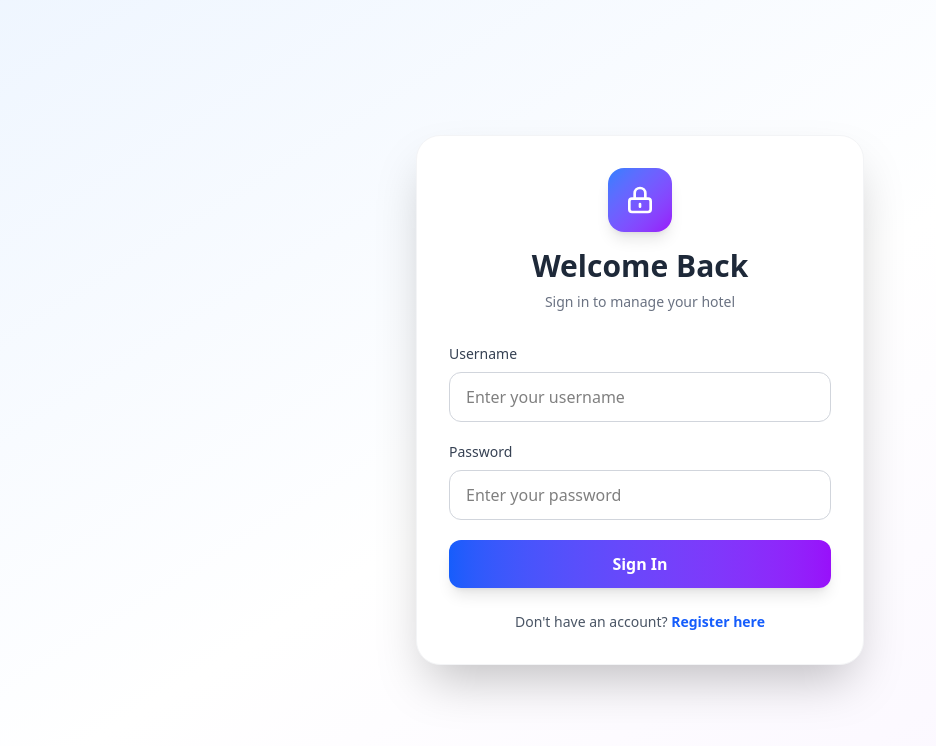
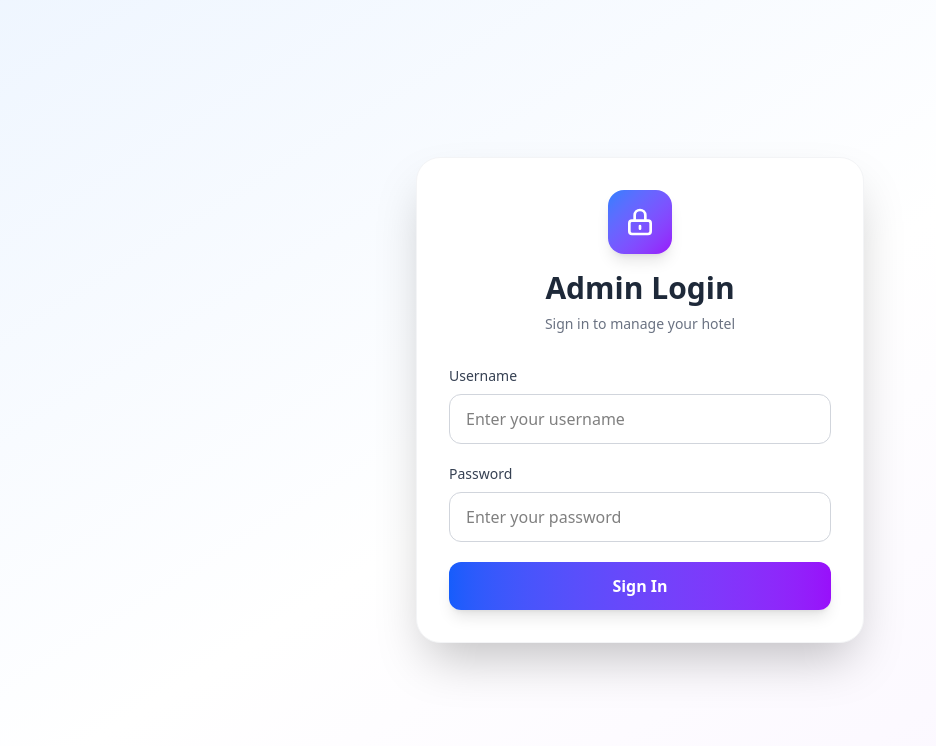
Before and after one commit to Nimit1775/HMS, a React (Vite) app in the folder client/: page /login in a window 1280 px wide. Shown: the top 746 px of the page, without its empty margins (0-936 px from the left). Built offline with nearby package versions, Linux system fonts and the light colour scheme.

Commit message:
admin only login now

```diff
--- a/client/src/pages/Auth.jsx
+++ b/client/src/pages/Auth.jsx
@@ -2,8 +2,8 @@ import { useState } from "react";
 import { useAuth } from "../contexts/Authcontext.jsx";
 
 export default function Auth() {
-  const { login, register } = useAuth();
-  const [isLogin, setIsLogin] = useState(true);
+  const { login /*, register*/ } = useAuth();  // register removed
+  const [isLogin, setIsLogin] = useState(true); // always true now
   const [form, setForm] = useState({ username: "", password: "" });
   const [msg, setMsg] = useState("");
   const [loading, setLoading] = useState(false);
@@ -12,7 +12,6 @@ export default function Auth() {
     e.preventDefault();
     setMsg("");
 
-    // Validation
     if (!form.username.trim() || !form.password.trim()) {
       setMsg("Please fill in all fields");
       return;
@@ -25,11 +24,16 @@ export default function Auth() {
 
     setLoading(true);
     try {
-      if (isLogin) {
-        await login(form);
-      } else {
-        await register(form);
-      }
+
+      await login(form);
+
+
+      // if (isLogin) {
+      //   await login(form);
+      // } else {
+      //   await register(form);
+      // }
+
     } catch (err) {
       setMsg(err.response?.data?.message || "Something went wrong. Please try again.");
     } finally {
@@ -37,15 +41,10 @@ export default function Auth() {
     }
   };
 
-  const handleToggleMode = () => {
-    setIsLogin(!isLogin);
-    setMsg("");
-    setForm({ username: "", password: "" });
-  };
-
   return (
     <div className="min-h-screen flex items-center justify-center bg-gradient-to-br from-blue-50 via-white to-purple-50 px-4">
       <div className="bg-white shadow-2xl rounded-3xl p-8 w-full max-w-md border border-gray-100">
+
         {/* Header */}
         <div className="text-center mb-8">
           <div className="inline-flex items-center justify-center w-16 h-16 bg-gradient-to-br from-blue-500 to-purple-600 rounded-2xl mb-4 shadow-lg">
@@ -53,16 +52,19 @@ export default function Auth() {
               <path strokeLinecap="round" strokeLinejoin="round" strokeWidth={2} d="M12 15v2m-6 4h12a2 2 0 002-2v-6a2 2 0 00-2-2H6a2 2 0 00-2 2v6a2 2 0 002 2zm10-10V7a4 4 0 00-8 0v4h8z" />
             </svg>
           </div>
-          <h2 className="text-3xl font-bold text-gray-800 mb-2">
-            {isLogin ? "Welcome Back" : "Create Account"}
-          </h2>
-          <p className="text-gray-500 text-sm">
+
+          {/* Always login mode */}
+          <h2 className="text-3xl font-bold text-gray-800 mb-2">Admin Login</h2>
+          <p className="text-gray-500 text-sm">Sign in to manage your hotel</p>
+
+          {/* <p className="text-gray-500 text-sm">
             {isLogin ? "Sign in to manage your hotel" : "Register as admin to get started"}
-          </p>
+          </p> */}
         </div>
 
         {/* Form */}
         <form onSubmit={handleSubmit} className="space-y-5">
+
           <div>
             <label htmlFor="username" className="block text-sm font-medium text-gray-700 mb-2">
               Username
@@ -94,11 +96,13 @@ export default function Auth() {
           </div>
 
           {msg && (
-            <div className={`text-center text-sm px-4 py-3 rounded-xl ${
-              msg.includes("success") || msg.includes("✅")
-                ? "bg-green-50 text-green-700 border border-green-200"
-                : "bg-red-50 text-red-700 border border-red-200"
-            }`}>
+            <div
+              className={`text-center text-sm px-4 py-3 rounded-xl ${
+                msg.includes("success") || msg.includes("✔")
+                  ? "bg-green-50 text-green-700 border border-green-200"
+                  : "bg-red-50 text-red-700 border border-red-200"
+              }`}
+            >
               {msg}
             </div>
           )}
@@ -114,28 +118,28 @@ export default function Auth() {
                   <circle className="opacity-25" cx="12" cy="12" r="10" stroke="currentColor" strokeWidth="4"></circle>
                   <path className="opacity-75" fill="currentColor" d="M4 12a8 8 0 018-8V0C5.373 0 0 5.373 0 12h4zm2 5.291A7.962 7.962 0 014 12H0c0 3.042 1.135 5.824 3 7.938l3-2.647z"></path>
                 </svg>
-                Processing...
+                Checking...
               </>
             ) : (
-              <>{isLogin ? "Sign In" : "Create Account"}</>
+              <>Sign In</>
             )}
           </button>
         </form>
 
-        {/* Toggle */}
-        <div className="mt-6 text-center">
+
+        {/* <div className="mt-6 text-center">
           <p className="text-sm text-gray-600">
-            {isLogin ? "Don't have an account?" : "Already have an account?"}{" "}
+            Don't have an account?{" "}
             <button
               type="button"
               className="text-blue-600 hover:text-purple-600 font-semibold hover:underline transition-colors"
               onClick={handleToggleMode}
               disabled={loading}
             >
-              {isLogin ? "Register here" : "Sign in"}
+              Register here
             </button>
           </p>
-        </div>
+        </div> */}
       </div>
     </div>
   );
```
